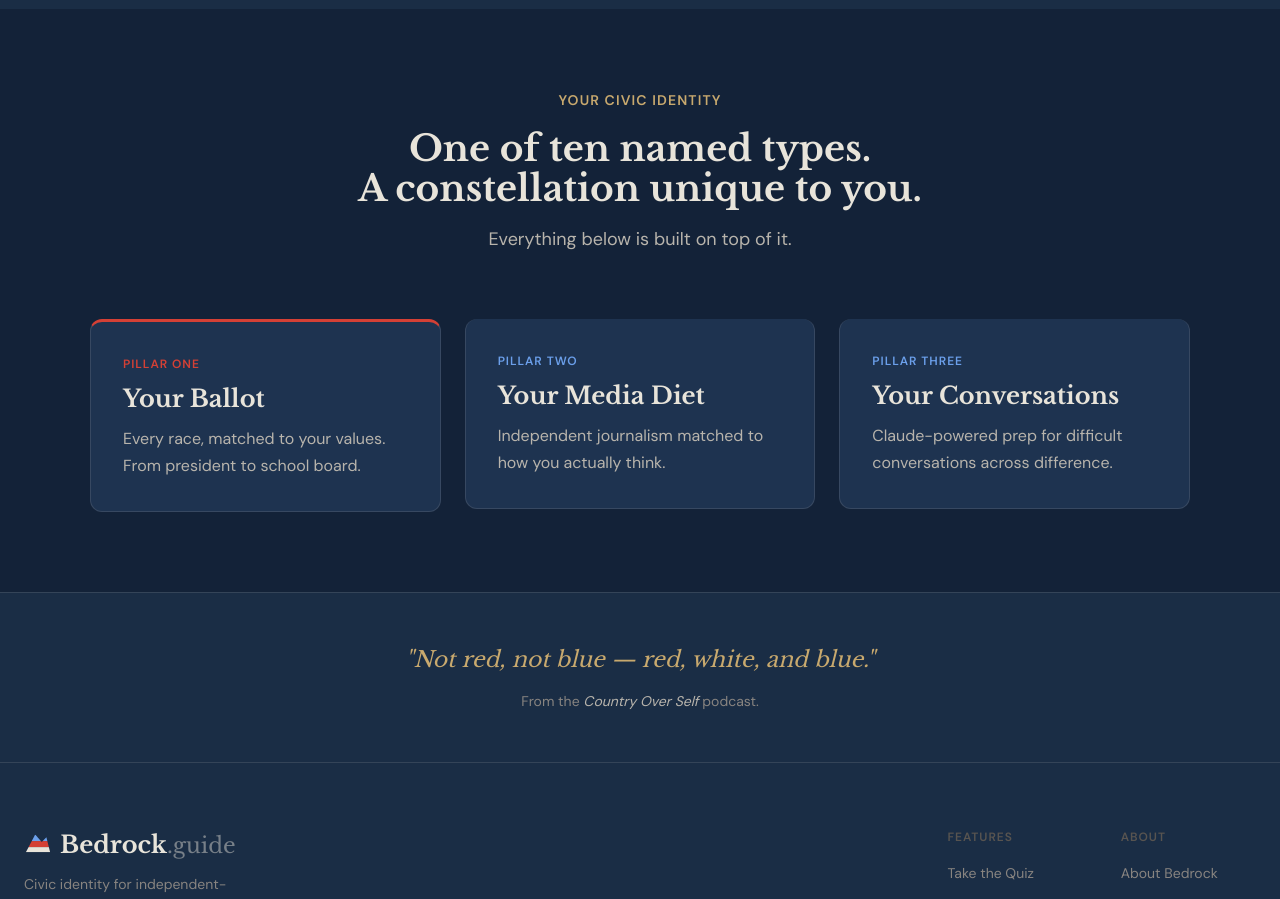
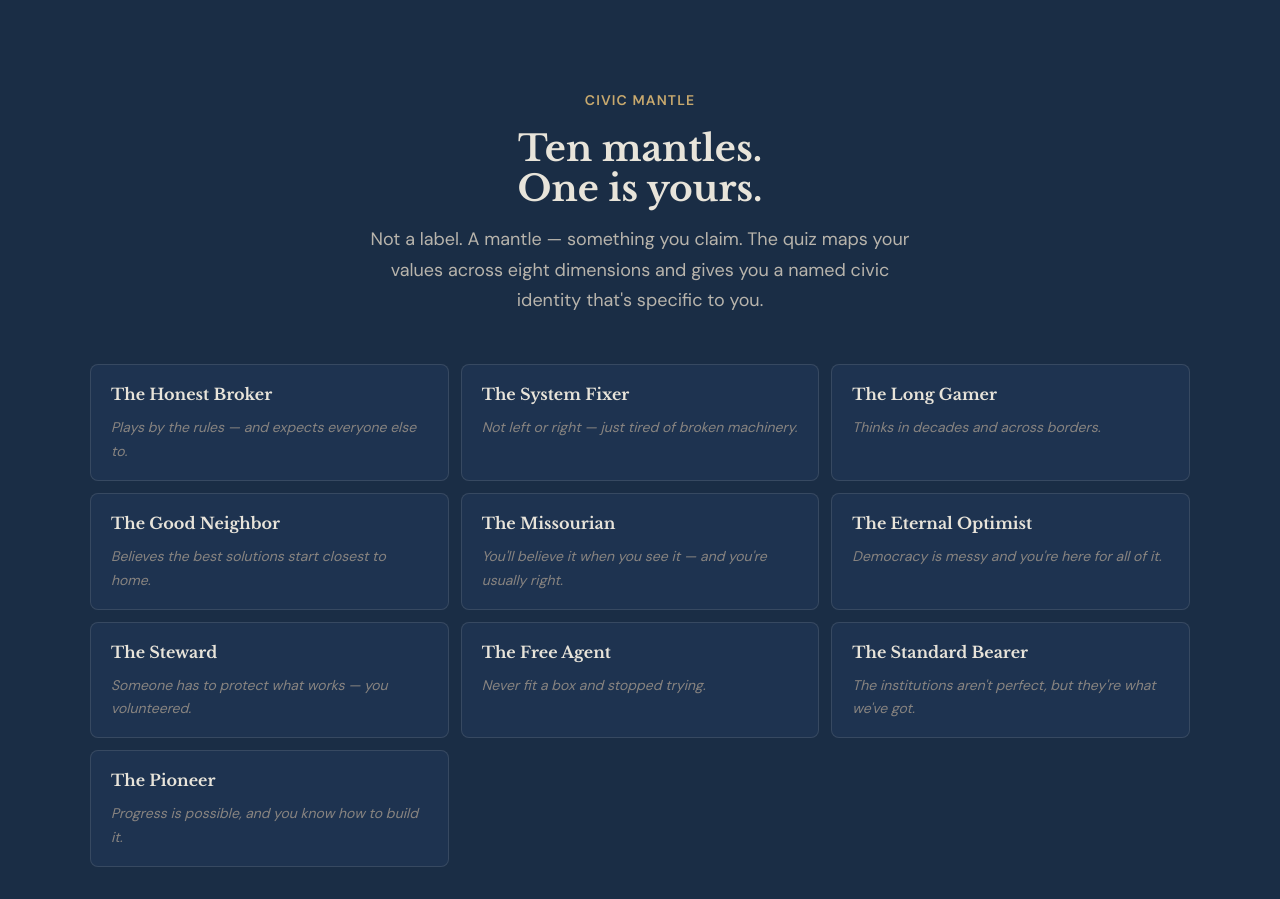
Before and after one commit to mattb2518/bedrock, a Next.js app: page / in a window 1280 px wide. Shown: the part 680-1579 px from the top of the page. Built offline with nearby package versions, Linux system fonts and the light colour scheme; no server answers.

Commit message:
Homepage: add Civic Mantle teaser section with ten types grid above three pillars

```diff
--- a/src/app/page.tsx
+++ b/src/app/page.tsx
@@ -1,259 +1,160 @@
 import HeroSlider from "@/components/layout/HeroSlider";
 import Link from "next/link";
+
+const types = [
+  { label: "The Honest Broker",    oneLiner: "Plays by the rules — and expects everyone else to." },
+  { label: "The System Fixer",     oneLiner: "Not left or right — just tired of broken machinery." },
+  { label: "The Long Gamer",       oneLiner: "Thinks in decades and across borders." },
+  { label: "The Good Neighbor",    oneLiner: "Believes the best solutions start closest to home." },
+  { label: "The Missourian",       oneLiner: "You'll believe it when you see it — and you're usually right." },
+  { label: "The Eternal Optimist", oneLiner: "Democracy is messy and you're here for all of it." },
+  { label: "The Steward",          oneLiner: "Someone has to protect what works — you volunteered." },
+  { label: "The Free Agent",       oneLiner: "Never fit a box and stopped trying." },
+  { label: "The Standard Bearer",  oneLiner: "The institutions aren't perfect, but they're what we've got." },
+  { label: "The Pioneer",          oneLiner: "Progress is possible, and you know how to build it." },
+];
 
 export default function Home() {
   return (
     <>
-      {/* Hero */}
+      {/* ── Hero ─────────────────────────────────────────── */}
       <HeroSlider />
 
-      {/* Civic Identity + Three Pillars */}
-      <section
-        style={{
-          backgroundColor: "var(--color-bg-section)",
-          padding: "var(--space-20) var(--space-6)",
-        }}
-      >
+      {/* ── Civic Mantle Teaser ───────────────────────────── */}
+      <section style={{ backgroundColor: "var(--color-bg-page)", padding: "var(--space-20) var(--space-6)" }}>
         <div style={{ maxWidth: "var(--max-width-wide)", margin: "0 auto" }}>
-          {/* Civic identity overarching layer */}
-          <div
-            style={{
-              textAlign: "center",
-              marginBottom: "var(--space-16)",
-            }}
-          >
-            <p
-              style={{
-                fontFamily: "var(--font-body)",
-                fontSize: "var(--text-small)",
-                fontWeight: "var(--weight-semibold)",
-                color: "var(--color-gold)",
-                letterSpacing: "var(--tracking-wider)",
-                textTransform: "uppercase",
-                marginBottom: "var(--space-4)",
-              }}
+
+          {/* Section header */}
+          <div style={{ textAlign: "center", marginBottom: "var(--space-12)" }}>
+            <p style={{ fontFamily: "var(--font-body)", fontSize: "var(--text-small)", fontWeight: "var(--weight-semibold)", color: "var(--color-gold)", letterSpacing: "var(--tracking-wider)", textTransform: "uppercase", marginBottom: "var(--space-4)" }}>
+              Civic Mantle
+            </p>
+            <h2 style={{ fontFamily: "var(--font-display)", fontSize: "var(--text-h2)", color: "var(--color-text-primary)", lineHeight: "var(--leading-tight)", marginBottom: "var(--space-4)" }}>
+              Ten mantles.<br />One is yours.
+            </h2>
+            <p style={{ fontFamily: "var(--font-body)", fontSize: "var(--text-body-lg)", color: "var(--color-text-secondary)", lineHeight: "var(--leading-relaxed)", maxWidth: "560px", margin: "0 auto" }}>
+              Not a label. A mantle — something you claim. The quiz maps your values across eight dimensions and gives you a named civic identity that's specific to you.
+            </p>
+          </div>
+
+          {/* Ten types grid */}
+          <div style={{ display: "grid", gridTemplateColumns: "repeat(auto-fill, minmax(280px, 1fr))", gap: "var(--space-3)", marginBottom: "var(--space-10)" }}>
+            {types.map((t) => (
+              <div
+                key={t.label}
+                style={{
+                  backgroundColor: "var(--color-bg-surface)",
+                  border: "1px solid var(--color-border)",
+                  borderRadius: "var(--radius-md)",
+                  padding: "var(--space-4) var(--space-5)",
+                  display: "flex",
+                  flexDirection: "column",
+                  gap: "var(--space-2)",
+                }}
+              >
+                <p style={{ fontFamily: "var(--font-display)", fontSize: "var(--text-body)", fontWeight: "700", color: "var(--color-text-primary)", margin: 0 }}>
+                  {t.label}
+                </p>
+                <p style={{ fontFamily: "var(--font-body)", fontSize: "var(--text-small)", color: "var(--color-text-muted)", margin: 0, lineHeight: "var(--leading-relaxed)", fontStyle: "italic" }}>
+                  {t.oneLiner}
+                </p>
+              </div>
+            ))}
+          </div>
+
+          {/* CTAs */}
+          <div style={{ textAlign: "center", display: "flex", gap: "var(--space-4)", justifyContent: "center", flexWrap: "wrap" }}>
+            <Link
+              href="/quiz"
+              style={{ backgroundColor: "var(--color-red)", color: "#fff", fontFamily: "var(--font-body)", fontWeight: "var(--weight-semibold)", fontSize: "var(--text-body)", padding: "var(--space-3) var(--space-6)", borderRadius: "var(--btn-radius)", textDecoration: "none" }}
             >
-              Your Civic Identity
+              Find your mantle →
+            </Link>
+            <Link
+              href="/civic-mantle"
+              style={{ backgroundColor: "transparent", color: "var(--color-text-secondary)", fontFamily: "var(--font-body)", fontWeight: "var(--weight-medium)", fontSize: "var(--text-body)", padding: "var(--space-3) var(--space-6)", borderRadius: "var(--btn-radius)", textDecoration: "none", border: "1px solid var(--color-border)" }}
+            >
+              Explore all ten types
+            </Link>
+          </div>
+
+        </div>
+      </section>
+
+      {/* ── Three Pillars ─────────────────────────────────── */}
+      <section style={{ backgroundColor: "var(--color-bg-section)", padding: "var(--space-20) var(--space-6)" }}>
+        <div style={{ maxWidth: "var(--max-width-wide)", margin: "0 auto" }}>
+
+          {/* Bridge header */}
+          <div style={{ textAlign: "center", marginBottom: "var(--space-16)" }}>
+            <p style={{ fontFamily: "var(--font-body)", fontSize: "var(--text-small)", fontWeight: "var(--weight-semibold)", color: "var(--color-gold)", letterSpacing: "var(--tracking-wider)", textTransform: "uppercase", marginBottom: "var(--space-4)" }}>
+              Built on top of it
             </p>
-            <h2
-              style={{
-                fontFamily: "var(--font-display)",
-                fontSize: "var(--text-h2)",
-                color: "var(--color-text-primary)",
-                marginBottom: "var(--space-4)",
-              }}
-            >
-              One of ten named types.
-              <br />A constellation unique to you.
+            <h2 style={{ fontFamily: "var(--font-display)", fontSize: "var(--text-h2)", color: "var(--color-text-primary)", marginBottom: "var(--space-4)" }}>
+              Three things your mantle powers.
             </h2>
-            <p
-              style={{
-                fontFamily: "var(--font-body)",
-                fontSize: "var(--text-body-lg)",
-                color: "var(--color-text-secondary)",
-                maxWidth: "600px",
-                margin: "0 auto",
-                lineHeight: "var(--leading-relaxed)",
-              }}
-            >
-              Everything below is built on top of it.
+            <p style={{ fontFamily: "var(--font-body)", fontSize: "var(--text-body-lg)", color: "var(--color-text-secondary)", maxWidth: "600px", margin: "0 auto", lineHeight: "var(--leading-relaxed)" }}>
+              Your Civic Mantle isn't just a label — it's the engine. Everything below is built on top of it.
             </p>
           </div>
 
           {/* Three pillars */}
-          <div
-            style={{
-              display: "grid",
-              gridTemplateColumns: "repeat(auto-fit, minmax(300px, 1fr))",
-              gap: "var(--space-6)",
-            }}
-          >
-            {/* Pillar 1 — Your Ballot */}
+          <div style={{ display: "grid", gridTemplateColumns: "repeat(auto-fit, minmax(300px, 1fr))", gap: "var(--space-6)" }}>
+
             <Link href="/ballot" style={{ textDecoration: "none" }}>
-              <div
-                style={{
-                  backgroundColor: "var(--color-bg-surface)",
-                  border: "1px solid var(--color-border)",
-                  borderRadius: "var(--radius-lg)",
-                  padding: "var(--space-8)",
-                  borderTop: "3px solid var(--color-red)",
-                  transition: "var(--transition-base)",
-                  cursor: "pointer",
-                }}
-              >
-                <p
-                  style={{
-                    fontFamily: "var(--font-body)",
-                    fontSize: "var(--text-micro)",
-                    fontWeight: "var(--weight-semibold)",
-                    color: "var(--color-red)",
-                    letterSpacing: "var(--tracking-wider)",
-                    textTransform: "uppercase",
-                    marginBottom: "var(--space-3)",
-                  }}
-                >
+              <div style={{ backgroundColor: "var(--color-bg-surface)", border: "1px solid var(--color-border)", borderRadius: "var(--radius-lg)", padding: "var(--space-8)", borderTop: "3px solid var(--color-red)", transition: "var(--transition-base)", cursor: "pointer" }}>
+                <p style={{ fontFamily: "var(--font-body)", fontSize: "var(--text-micro)", fontWeight: "var(--weight-semibold)", color: "var(--color-red)", letterSpacing: "var(--tracking-wider)", textTransform: "uppercase", marginBottom: "var(--space-3)" }}>
                   Pillar One
                 </p>
-                <h3
-                  style={{
-                    fontFamily: "var(--font-display)",
-                    fontSize: "var(--text-h3)",
-                    color: "var(--color-text-primary)",
-                    marginBottom: "var(--space-3)",
-                  }}
-                >
+                <h3 style={{ fontFamily: "var(--font-display)", fontSize: "var(--text-h3)", color: "var(--color-text-primary)", marginBottom: "var(--space-3)" }}>
                   Your Ballot
                 </h3>
-                <p
-                  style={{
-                    fontFamily: "var(--font-body)",
-                    fontSize: "var(--text-body)",
-                    color: "var(--color-text-secondary)",
-                    lineHeight: "var(--leading-relaxed)",
-                  }}
-                >
-                  Every race, matched to your values. From president to school
-                  board.
+                <p style={{ fontFamily: "var(--font-body)", fontSize: "var(--text-body)", color: "var(--color-text-secondary)", lineHeight: "var(--leading-relaxed)" }}>
+                  Every race, matched to your values. From president to school board.
                 </p>
               </div>
             </Link>
 
-            {/* Pillar 2 — Your Media Diet */}
             <Link href="/media" style={{ textDecoration: "none" }}>
-              <div
-                style={{
-                  backgroundColor: "var(--color-bg-surface)",
-                  border: "1px solid var(--color-border)",
-                  borderRadius: "var(--radius-lg)",
-                  padding: "var(--space-8)",
-                  borderTop: "3px solid var(--color-white-warm)",
-                  transition: "var(--transition-base)",
-                  cursor: "pointer",
-                }}
-              >
-                <p
-                  style={{
-                    fontFamily: "var(--font-body)",
-                    fontSize: "var(--text-micro)",
-                    fontWeight: "var(--weight-semibold)",
-                    color: "var(--color-white-warm)",
-                    letterSpacing: "var(--tracking-wider)",
-                    textTransform: "uppercase",
-                    marginBottom: "var(--space-3)",
-                  }}
-                >
+              <div style={{ backgroundColor: "var(--color-bg-surface)", border: "1px solid var(--color-border)", borderRadius: "var(--radius-lg)", padding: "var(--space-8)", borderTop: "3px solid var(--color-white-warm)", transition: "var(--transition-base)", cursor: "pointer" }}>
+                <p style={{ fontFamily: "var(--font-body)", fontSize: "var(--text-micro)", fontWeight: "var(--weight-semibold)", color: "var(--color-white-warm)", letterSpacing: "var(--tracking-wider)", textTransform: "uppercase", marginBottom: "var(--space-3)" }}>
                   Pillar Two
                 </p>
-                <h3
-                  style={{
-                    fontFamily: "var(--font-display)",
-                    fontSize: "var(--text-h3)",
-                    color: "var(--color-text-primary)",
-                    marginBottom: "var(--space-3)",
-                  }}
-                >
+                <h3 style={{ fontFamily: "var(--font-display)", fontSize: "var(--text-h3)", color: "var(--color-text-primary)", marginBottom: "var(--space-3)" }}>
                   Your Media Diet
                 </h3>
-                <p
-                  style={{
-                    fontFamily: "var(--font-body)",
-                    fontSize: "var(--text-body)",
-                    color: "var(--color-text-secondary)",
-                    lineHeight: "var(--leading-relaxed)",
-                  }}
-                >
+                <p style={{ fontFamily: "var(--font-body)", fontSize: "var(--text-body)", color: "var(--color-text-secondary)", lineHeight: "var(--leading-relaxed)" }}>
                   Independent journalism matched to how you actually think.
                 </p>
               </div>
             </Link>
 
-            {/* Pillar 3 — Your Conversations */}
             <Link href="/conversations" style={{ textDecoration: "none" }}>
-              <div
-                style={{
-                  backgroundColor: "var(--color-bg-surface)",
-                  border: "1px solid var(--color-border)",
-                  borderRadius: "var(--radius-lg)",
-                  padding: "var(--space-8)",
-                  borderTop: "3px solid var(--color-blue-accent)",
-                  transition: "var(--transition-base)",
-                  cursor: "pointer",
-                }}
-              >
-                <p
-                  style={{
-                    fontFamily: "var(--font-body)",
-                    fontSize: "var(--text-micro)",
-                    fontWeight: "var(--weight-semibold)",
-                    color: "var(--color-blue-accent)",
-                    letterSpacing: "var(--tracking-wider)",
-                    textTransform: "uppercase",
-                    marginBottom: "var(--space-3)",
-                  }}
-                >
+              <div style={{ backgroundColor: "var(--color-bg-surface)", border: "1px solid var(--color-border)", borderRadius: "var(--radius-lg)", padding: "var(--space-8)", borderTop: "3px solid var(--color-blue-accent)", transition: "var(--transition-base)", cursor: "pointer" }}>
+                <p style={{ fontFamily: "var(--font-body)", fontSize: "var(--text-micro)", fontWeight: "var(--weight-semibold)", color: "var(--color-blue-accent)", letterSpacing: "var(--tracking-wider)", textTransform: "uppercase", marginBottom: "var(--space-3)" }}>
                   Pillar Three
                 </p>
-                <h3
-                  style={{
-                    fontFamily: "var(--font-display)",
-                    fontSize: "var(--text-h3)",
-                    color: "var(--color-text-primary)",
-                    marginBottom: "var(--space-3)",
-                  }}
-                >
+                <h3 style={{ fontFamily: "var(--font-display)", fontSize: "var(--text-h3)", color: "var(--color-text-primary)", marginBottom: "var(--space-3)" }}>
                   Your Conversations
                 </h3>
-                <p
-                  style={{
-                    fontFamily: "var(--font-body)",
-                    fontSize: "var(--text-body)",
-                    color: "var(--color-text-secondary)",
-                    lineHeight: "var(--leading-relaxed)",
-                  }}
-                >
-                  Claude-powered prep for difficult conversations across
-                  difference.
+                <p style={{ fontFamily: "var(--font-body)", fontSize: "var(--text-body)", color: "var(--color-text-secondary)", lineHeight: "var(--leading-relaxed)" }}>
+                  Claude-powered prep for difficult conversations across difference.
                 </p>
               </div>
             </Link>
+
           </div>
         </div>
       </section>
 
-      {/* Tagline band */}
-      <section
-        style={{
-          backgroundColor: "var(--color-bg-page)",
-          borderTop: "1px solid var(--color-border)",
-          padding: "var(--space-12) var(--space-6)",
-          textAlign: "center",
-        }}
-      >
-        <p
-          style={{
-            fontFamily: "var(--font-display)",
-            fontStyle: "italic",
-            fontSize: "22px",
-            color: "var(--color-gold)",
-            marginBottom: "var(--space-3)",
-          }}
-        >
+      {/* ── Tagline band ──────────────────────────────────── */}
+      <section style={{ backgroundColor: "var(--color-bg-page)", borderTop: "1px solid var(--color-border)", padding: "var(--space-12) var(--space-6)", textAlign: "center" }}>
+        <p style={{ fontFamily: "var(--font-display)", fontStyle: "italic", fontSize: "22px", color: "var(--color-gold)", marginBottom: "var(--space-3)" }}>
           "Not red, not blue — red, white, and blue."
         </p>
-        <p
-          style={{
-            fontFamily: "var(--font-body)",
-            fontSize: "var(--text-small)",
-            color: "var(--color-text-muted)",
-          }}
-        >
+        <p style={{ fontFamily: "var(--font-body)", fontSize: "var(--text-small)", color: "var(--color-text-muted)" }}>
           From the{" "}
-          <a
-            href="https://www.countryoverself.com"
-            target="_blank"
-            rel="noopener noreferrer"
-            style={{ color: "var(--color-text-secondary)" }}
-          >
+          <a href="https://www.countryoverself.com" target="_blank" rel="noopener noreferrer" style={{ color: "var(--color-text-secondary)" }}>
             <em>Country Over Self</em>
           </a>{" "}
           podcast.
```
